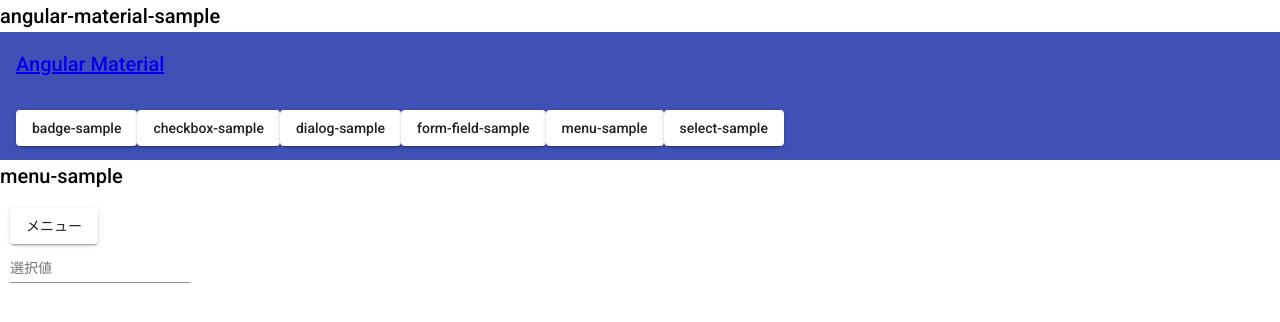
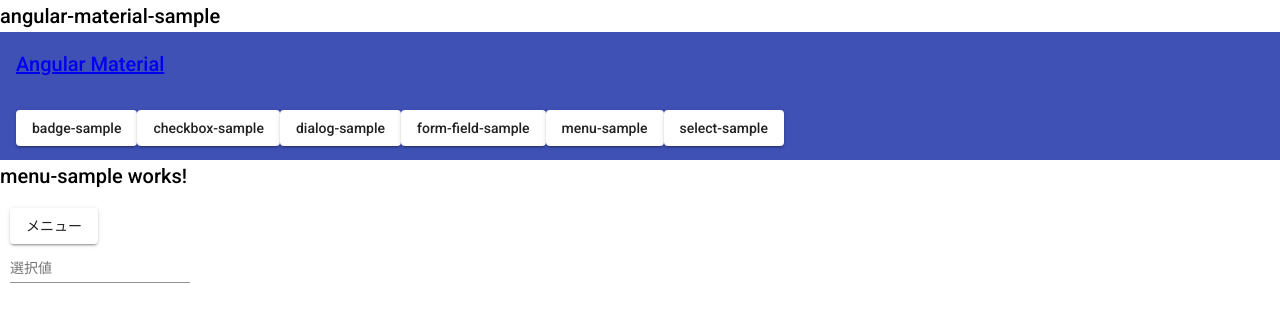
Before and after one commit to nakamurakko/angular-material-sample, an Angular app: page /menu-sample in a window 1280 px wide. Shown: the top 322 px of the page. Built offline with nearby package versions, Linux system fonts and the light colour scheme.

Commit message:
ヘッダーを統一。

```diff
--- a/src/app/dialog-sample/confirm-dialog/confirm-dialog.component.html
+++ b/src/app/dialog-sample/confirm-dialog/confirm-dialog.component.html
@@ -1,4 +1,4 @@
-<p>confirm-dialog</p>
+<p>confirm-dialog works!</p>
 <p>{{dialogMessage}}</p>
 <div>
   <button mat-raised-button
--- a/src/app/form-field-sample/form-field-sample.component.html
+++ b/src/app/form-field-sample/form-field-sample.component.html
@@ -1,4 +1,4 @@
-<h2>form-field-sample</h2>
+<h2>form-field-sample works!</h2>
 
 <div class="div-padding">
 
--- a/src/app/menu-sample/menu-sample.component.html
+++ b/src/app/menu-sample/menu-sample.component.html
@@ -1,4 +1,4 @@
-<h2>menu-sample</h2>
+<h2>menu-sample works!</h2>
 
 <div class="div-padding">
 
```
